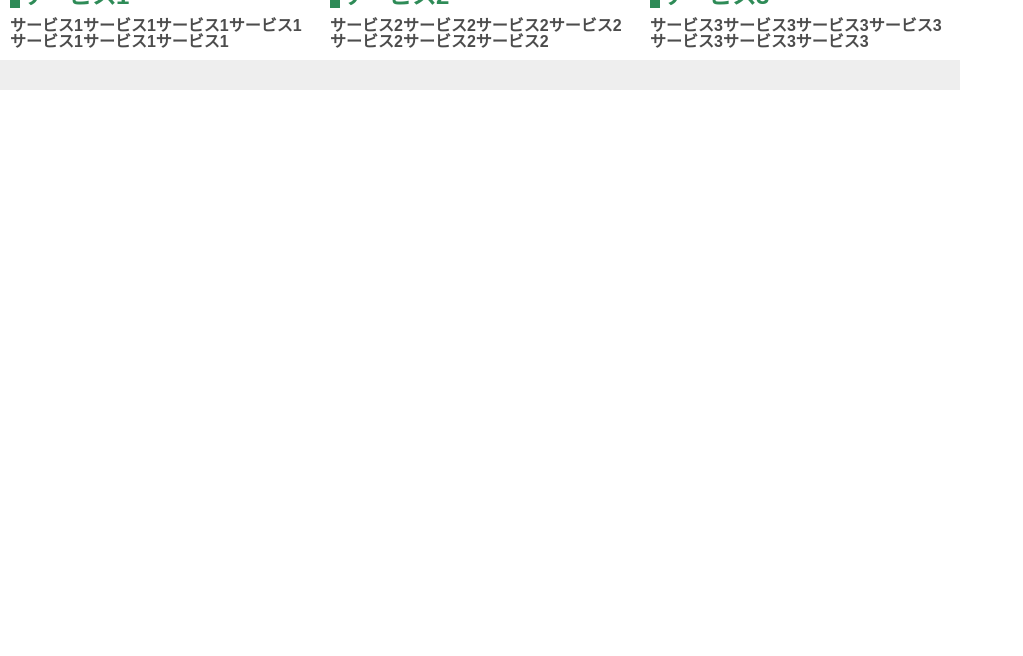
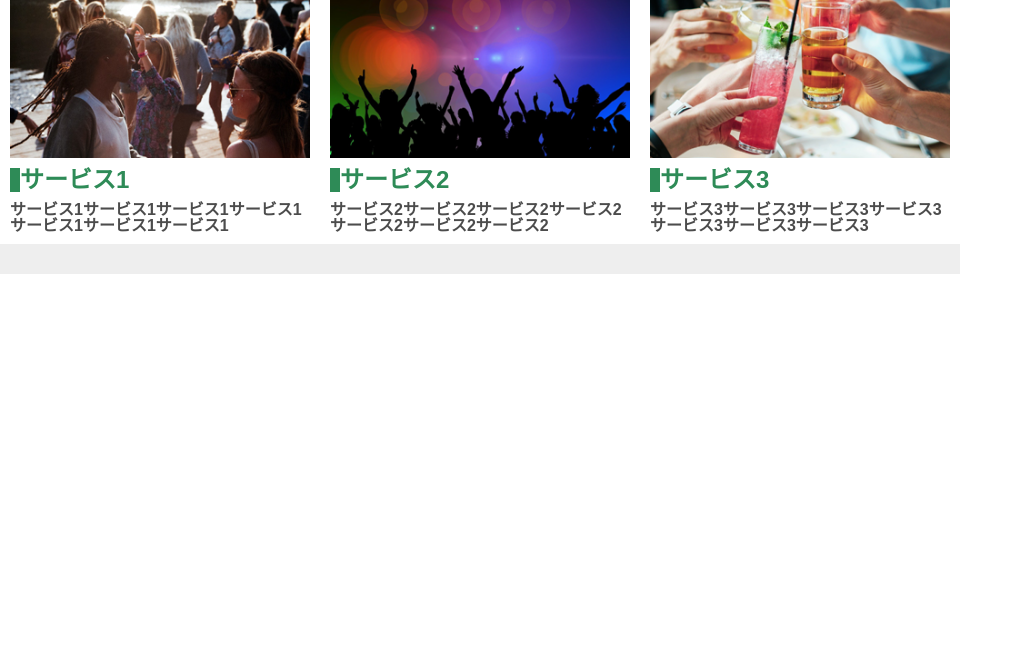
Before and after one commit to yuua712/yuuamurakami03, a plain HTML site: page kadai3_murakami03/index.html in a window 1280 px wide. Shown: the part 144-800 px from the top of the page, without its empty margins (0-1023 px from the left). Drawn offline with Linux system fonts and the light colour scheme; files whose address does not match are found by name.

Commit message:
コーディング課題3

```diff
--- a/kadai3_murakami03/index.html
+++ b/kadai3_murakami03/index.html
@@ -12,21 +12,21 @@
         <h1>サービス</h1>
         <div class="box">
             <div class="box1">
-                <div class="picture"><img src="C:\Users\yuua\AppData\Local\Temp\a91506c3-b82d-46de-bed1-545ef0c5b909_第三回_windows.zip.909\第三回\work\images\main_1.jpg"></div>
+                <div class="picture"><img src="C:\Users\yuua\Desktop\yuuamurakami03\kadai3_murakami03\images\main_1.jpg"></div>
                 <div class="text">
                     <h2>サービス1</h2>
                     <p>サービス1サービス1サービス1サービス1サービス1サービス1サービス1</p>
                 </div>
             </div>
             <div class="box1">
-                <div class="picture"><img src="C:\Users\yuua\AppData\Local\Temp\2350be86-1e24-4674-be19-3b154cca89ec_第三回_windows.zip.9ec\第三回\work\images\main_2.png"></div>
+                <div class="picture"><img src="C:\Users\yuua\Desktop\yuuamurakami03\kadai3_murakami03\images\main_2.png"></div>
                 <div class="text">
                     <h2>サービス2</h2>
                     <p>サービス2サービス2サービス2サービス2サービス2サービス2サービス2</p>
                 </div>
             </div>
             <div class="box1">
-                <div class="picture"><img src="C:\Users\yuua\AppData\Local\Temp\527bddaa-30d4-46a0-ab75-33894d175692_第三回_windows.zip.692\第三回\work\images\main_3.png"></div>
+                <div class="picture"><img src="C:\Users\yuua\Desktop\yuuamurakami03\kadai3_murakami03\images\main_3.png"></div>
                 <div class="text">
                     <h2>サービス3</h2>
                     <p>サービス3サービス3サービス3サービス3サービス3サービス3サービス3</p>
```
Also changed, not shown: kadai3_murakami03/images/main_1.jpg (added), kadai3_murakami03/images/main_2.png (added), kadai3_murakami03/images/main_3.png (added).
